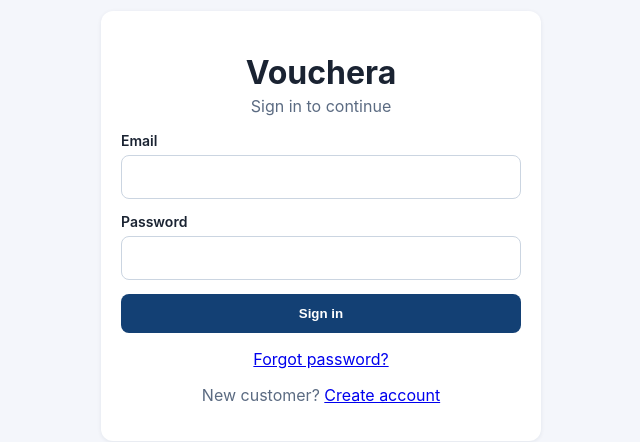
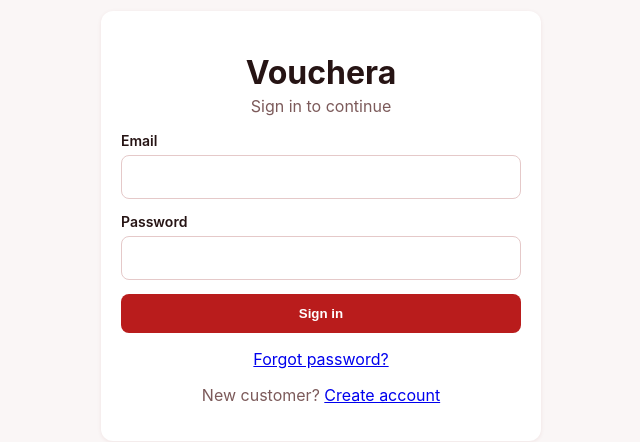
Before and after one commit to rima-intergrated/vouchera, a React (Vite) app in the folder client/: page /login in a window 1280 px wide. Shown: the part 144-586 px from the top of the page, without its empty margins (319-959 px from the left). Built offline with nearby package versions, Linux system fonts and the light colour scheme; no server answers.

Commit message:
style: red maroon-crimson theme with warm neutrals

```diff
--- a/client/src/styles/global.css
+++ b/client/src/styles/global.css
@@ -1,13 +1,14 @@
 :root {
-  --navy: #0b2545;
-  --accent: #134074;
-  --sky: #00b4d8;
-  --green: #2d6a4f;
-  --red: #d90429;
-  --bg: #f4f6fb;
+  --navy: #7f1d1d; /* deep maroon chrome (sidebar, topbar, headings) */
+  --accent: #b91c1c; /* primary crimson (buttons, active states) */
+  --accent-dark: #991b1b; /* hover / pressed red */
+  --sky: #f87171; /* bright red accent */
+  --green: #2d6a4f; /* kept for money/success semantics only */
+  --red: #dc2626; /* errors / danger */
+  --bg: #faf6f6; /* warm paper background */
   --card: #ffffff;
-  --text: #1a2332;
-  --muted: #5b6b82;
+  --text: #261414; /* warm near-black */
+  --muted: #7c5a5a; /* warm muted text */
   --radius: 12px;
 }
 
@@ -40,7 +41,7 @@
   background: var(--card);
   border-radius: var(--radius);
   padding: 20px;
-  box-shadow: 0 1px 4px rgba(11, 37, 69, 0.08);
+  box-shadow: 0 1px 4px rgba(127, 29, 29, 0.08);
 }
 
 .btn {
@@ -54,16 +55,29 @@
   color: #fff;
 }
 
+.btn:hover { background: var(--accent-dark); }
 .btn:disabled { opacity: 0.6; cursor: not-allowed; }
-.btn.secondary { background: #e2e8f0; color: var(--navy); }
+.btn:disabled:hover { background: var(--accent); }
+.btn.secondary { background: #f0dede; color: var(--navy); }
+.btn.secondary:hover { background: #e7caca; }
 .btn.success { background: var(--green); }
+.btn.success:hover { filter: brightness(0.92); }
+.btn.danger:hover { filter: brightness(0.92); }
 
 .input, .select {
   width: 100%;
   padding: 12px;
-  border: 1px solid #cbd5e1;
+  border: 1px solid #e5c9c9;
   border-radius: 8px;
   font-size: 16px;
+  background: #fff;
+  color: var(--text);
+}
+
+.input:focus, .select:focus {
+  outline: 2px solid #fca5a5;
+  outline-offset: 1px;
+  border-color: var(--accent);
 }
 
 .field { display: grid; gap: 6px; margin-bottom: 14px; }
@@ -88,14 +102,14 @@
 .success-title { color: var(--green); text-align: center; margin-top: 0; font-size: 34px; }
 .success-card { border: 3px solid var(--green); }
 .cashier-details { display: grid; gap: 10px; margin: 0 0 8px; }
-.cashier-details > div { display: flex; justify-content: space-between; gap: 12px; font-size: 17px; border-bottom: 1px solid #eef2f7; padding-bottom: 6px; }
+.cashier-details > div { display: flex; justify-content: space-between; gap: 12px; font-size: 17px; border-bottom: 1px solid #f7ecec; padding-bottom: 6px; }
 .cashier-details dt { color: var(--muted); }
 .cashier-details dd { margin: 0; font-weight: 700; text-align: right; }
 .cashier-input { font-size: 20px; padding: 14px; }
 .redeem-btn { width: 100%; font-size: 19px; padding: 18px; }
 .history-item { margin-bottom: 10px; }
 .tabs { display: flex; gap: 8px; flex-wrap: wrap; margin-bottom: 14px; }
-.tab { border: 1px solid #cbd5e1; background: #fff; border-radius: 999px; padding: 8px 16px; cursor: pointer; font-weight: 600; color: var(--navy); }
+.tab { border: 1px solid #e5c9c9; background: #fff; border-radius: 999px; padding: 8px 16px; cursor: pointer; font-weight: 600; color: var(--navy); }
 .tab.active { background: var(--navy); color: #fff; border-color: var(--navy); }
 .balance-hero { text-align: center; }
 .balance-value { font-size: 40px; font-weight: 900; color: var(--navy); }
@@ -116,11 +130,11 @@
 }
 .sidebar-brand { padding: 20px; font-weight: 800; font-size: 18px; border-bottom: 1px solid rgba(255, 255, 255, 0.12); }
 .sidebar-nav { display: flex; flex-direction: column; padding: 12px; gap: 2px; flex: 1; overflow-y: auto; }
-.sidebar-link { color: #cbd5e1; text-decoration: none; padding: 10px 12px; border-radius: 8px; font-size: 15px; }
+.sidebar-link { color: #e5c9c9; text-decoration: none; padding: 10px 12px; border-radius: 8px; font-size: 15px; }
 .sidebar-link:hover { background: rgba(255, 255, 255, 0.08); color: #fff; }
 .sidebar-link.active { background: var(--accent); color: #fff; }
 .sidebar-footer { padding: 16px; display: grid; gap: 10px; border-top: 1px solid rgba(255, 255, 255, 0.12); }
-.sidebar-footer .muted { color: #94a3b8; }
+.sidebar-footer .muted { color: #d9a5a5; }
 .menu-btn { display: none; }
 .admin-main { flex: 1; min-width: 0; display: flex; flex-direction: column; }
 
@@ -132,10 +146,10 @@
 .filters .input { width: auto; padding: 8px 10px; font-size: 14px; }
 
 .stat-grid { display: grid; grid-template-columns: repeat(4, 1fr); gap: 14px; margin-bottom: 18px; }
-.stat-card { background: var(--card); border-radius: var(--radius); padding: 16px; box-shadow: 0 1px 4px rgba(11, 37, 69, 0.08); }
+.stat-card { background: var(--card); border-radius: var(--radius); padding: 16px; box-shadow: 0 1px 4px rgba(127, 29, 29, 0.08); }
 .stat-label { font-size: 13px; color: var(--muted); font-weight: 600; text-transform: uppercase; letter-spacing: 0.04em; }
 .stat-value { font-size: 28px; font-weight: 800; color: var(--navy); margin-top: 4px; }
-.skeleton { color: transparent; background: linear-gradient(90deg, #e2e8f0 25%, #f1f5f9 50%, #e2e8f0 75%); background-size: 200% 100%; animation: shimmer 1.2s infinite; }
+.skeleton { color: transparent; background: linear-gradient(90deg, #eedddd 25%, #f8eeee 50%, #eedddd 75%); background-size: 200% 100%; animation: shimmer 1.2s infinite; }
 @keyframes shimmer { to { background-position: -200% 0; } }
 
 .grid-2 { display: grid; grid-template-columns: 1fr 2fr; gap: 14px; margin-bottom: 18px; }
@@ -144,20 +158,20 @@
 .grid-2 .card + .card { margin-top: 0; }
 
 .table { width: 100%; border-collapse: collapse; font-size: 14px; }
-.table th, .table td { text-align: left; padding: 10px 8px; border-bottom: 1px solid #e2e8f0; }
+.table th, .table td { text-align: left; padding: 10px 8px; border-bottom: 1px solid #f0dede; }
 .table th { color: var(--muted); font-size: 12px; text-transform: uppercase; letter-spacing: 0.04em; }
 
 .status-list { list-style: none; margin: 0; padding: 0; display: grid; gap: 8px; }
 .status-list li { display: flex; justify-content: space-between; align-items: center; }
-.badge { display: inline-block; padding: 3px 10px; border-radius: 999px; font-size: 12px; font-weight: 700; background: #e2e8f0; color: var(--navy); }
+.badge { display: inline-block; padding: 3px 10px; border-radius: 999px; font-size: 12px; font-weight: 700; background: #f0dede; color: var(--navy); }
 .status-ACTIVE { background: #dcfce7; color: #166534; }
 .status-PARTIALLY_REDEEMED { background: #fef9c3; color: #854d0e; }
-.status-FULLY_REDEEMED { background: #dbeafe; color: #1e40af; }
+.status-FULLY_REDEEMED { background: #e9e0e0; color: #6b4a4a; }
 .status-EXPIRED { background: #fee2e2; color: #991b1b; }
 .status-CANCELLED, .status-SUSPENDED { background: #fee2e2; color: var(--red); }
-.status-DRAFT { background: #e2e8f0; color: var(--muted); }
+.status-DRAFT { background: #f0dede; color: var(--muted); }
 .status-PAUSED { background: #ffedd5; color: #9a3412; }
-.status-ENDED { background: #0b2545; color: #fff; }
+.status-ENDED { background: #7f1d1d; color: #fff; }
 .badge.delivery-sent { background: #dcfce7; color: #166534; }
 .badge.delivery-failed { background: #fee2e2; color: #991b1b; }
 .badge.delivery-queued { background: #fef9c3; color: #854d0e; }
@@ -258,13 +272,13 @@
 .check-grid { display: grid; grid-template-columns: repeat(2, 1fr); gap: 6px; }
 .check { display: flex; gap: 8px; align-items: center; font-size: 15px; }
 .details { display: grid; gap: 8px; margin: 0; }
-.details > div { display: flex; justify-content: space-between; gap: 16px; border-bottom: 1px solid #eef2f7; padding-bottom: 6px; }
+.details > div { display: flex; justify-content: space-between; gap: 16px; border-bottom: 1px solid #f7ecec; padding-bottom: 6px; }
 .details dt { color: var(--muted); font-size: 13px; }
 .details dd { margin: 0; font-weight: 600; text-align: right; }
 .qr-card { text-align: center; }
-.qr-card img { border: 1px solid #e2e8f0; border-radius: 8px; }
+.qr-card img { border: 1px solid #f0dede; border-radius: 8px; }
 .actions { display: flex; gap: 8px; flex-wrap: wrap; }
-.confirm-box { background: #fff7ed; border: 1px solid #fed7aa; border-radius: var(--radius); padding: 16px; margin-bottom: 14px; }
+.confirm-box { background: #fef2f2; border: 1px solid #fecaca; border-radius: var(--radius); padding: 16px; margin-bottom: 14px; }
 .confirm-actions { display: flex; gap: 10px; }
 
 /* Printable voucher face */
```
